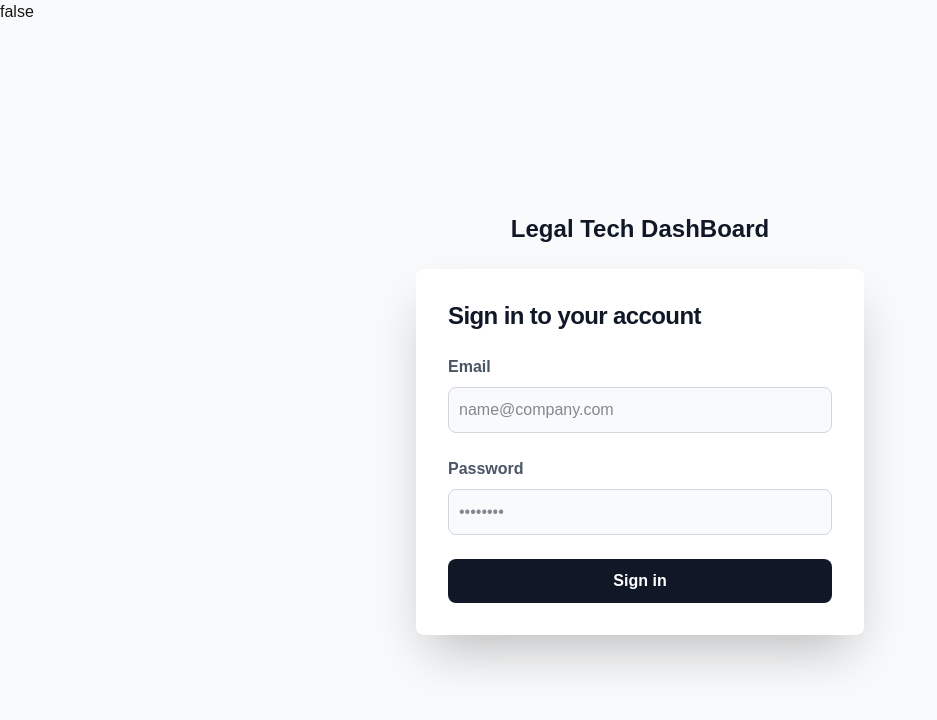
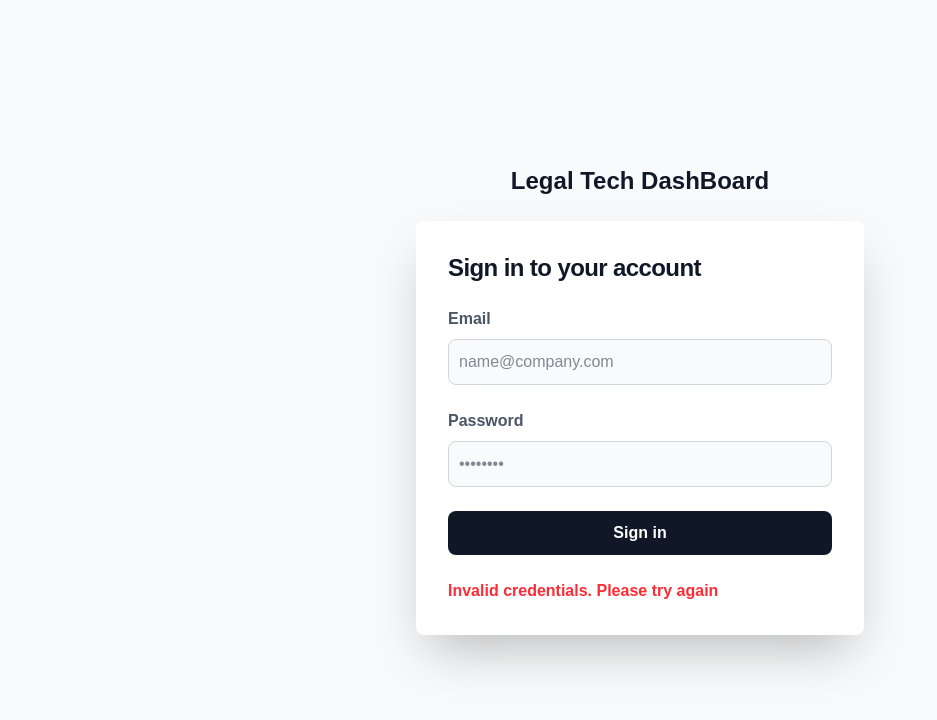
Before and after one commit to emmyobonyo/Legal-Tech-Dashboard, a Next.js app: page / in a window 1280 px wide. Both pictures are taken after a click on the element "Sign in". Shown: the top 720 px of the page, without its empty margins (0-937 px from the left). Built offline with nearby package versions, Linux system fonts and the light colour scheme.

Commit message:
UI: Add a text informing the user that have entered invalid credentials

```diff
--- a/app/components/LoginForm.tsx
+++ b/app/components/LoginForm.tsx
@@ -1,4 +1,4 @@
-import { useState } from "react";
+import { useState, useEffect } from "react";
 import mockUsers from "../lib/apis/data/mockUsers";
 import { Credentials } from "../types/user";
 import { useDispatch, useSelector } from "react-redux";
@@ -10,6 +10,9 @@ function LoginForm() {
     email: "",
     password: "",
   });
+  const [validateCredentials, setValidateCredentials] =
+    useState<boolean>(false);
+
   const dispatch = useDispatch();
   const user = useSelector((state: RootState) => state.user);
 
@@ -33,12 +36,16 @@ function LoginForm() {
       foundUser.loggedIn = true;
       dispatch(setUser(foundUser));
     } else {
-      console.log("User not found");
+      setValidateCredentials(true);
+      console.log("Your credentials are false");
     }
   };
+
+  useEffect(() => {
+    console.log(validateCredentials);
+  }, [validateCredentials]);
   return (
     <section className="bg-gray-50">
-      <p>{user.loggedIn.toString()}</p>
       <div className="flex flex-col items-center justify-center px-6 py-8 mx-auto md:h-screen lg:py-0">
         <a
           href="#"
@@ -92,11 +99,15 @@ function LoginForm() {
               >
                 Sign in
               </div>
+              {validateCredentials && (
+                <p className="text-red-500 font-bold">
+                  Invalid credentials. Please try again
+                </p>
+              )}
             </form>
           </div>
         </div>
       </div>
-      {/* That user does not exist in the database */}
     </section>
   );
 }
```
